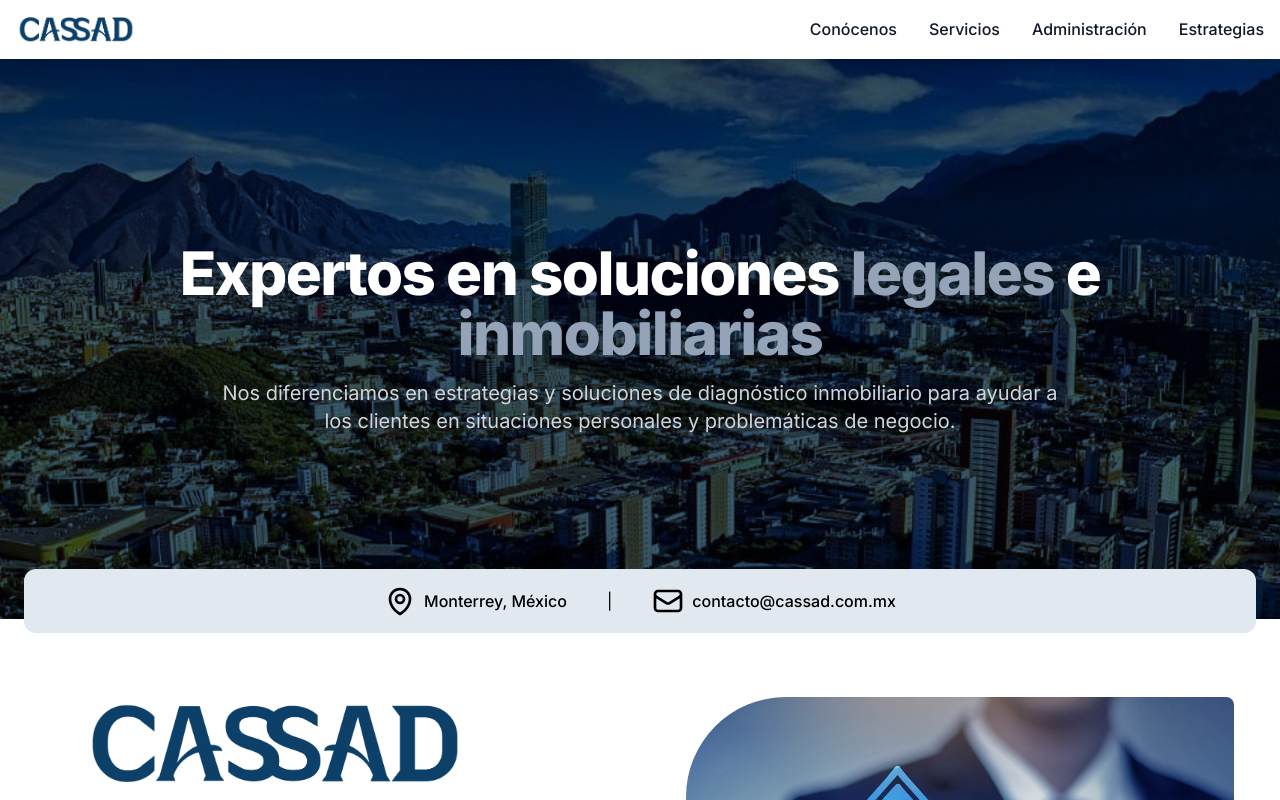
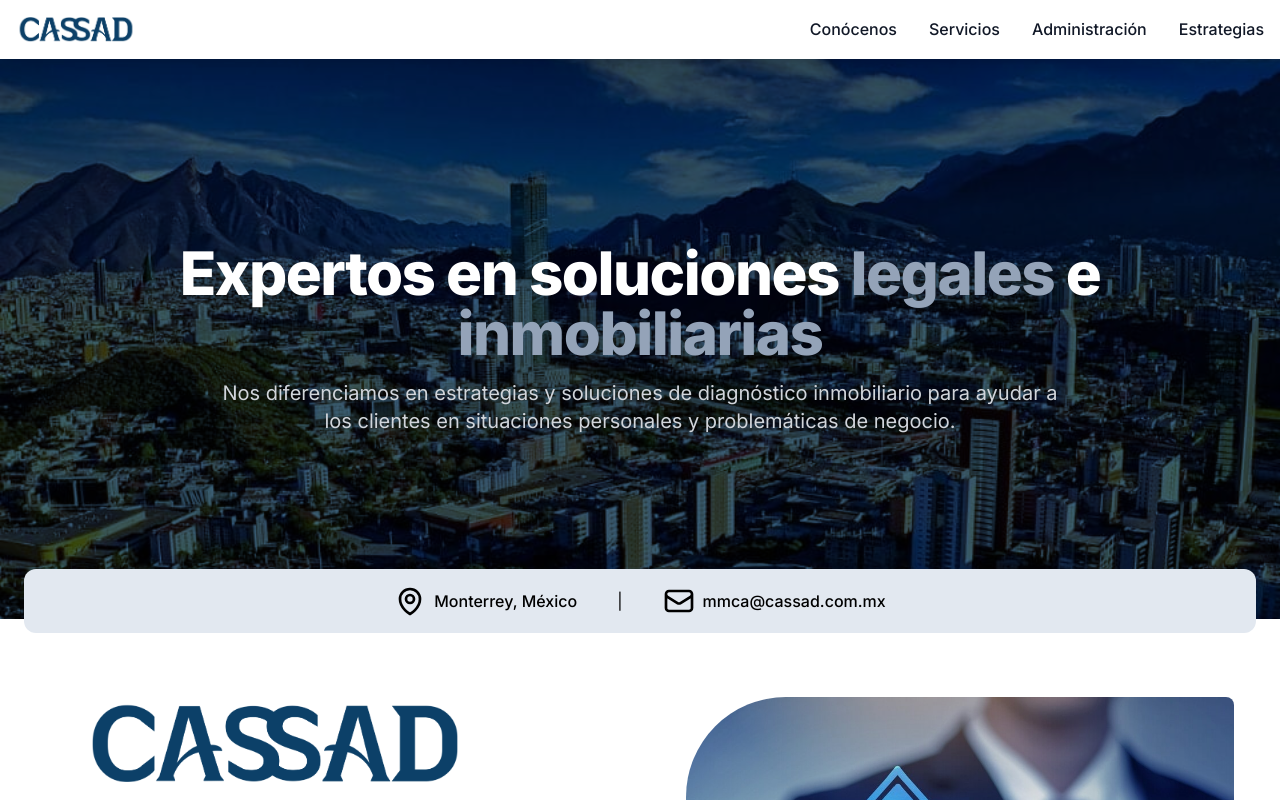
Before and after one commit to cassad-dev/cassad, a Next.js app: page / in a window 1280 px wide. Shown: the top 800 px of the page. Built offline with nearby package versions, Linux system fonts and the light colour scheme.

Commit message:
email configuration

```diff
--- a/app/page.tsx
+++ b/app/page.tsx
@@ -74,7 +74,7 @@
                   <svg xmlns="http://www.w3.org/2000/svg" fill="none" viewBox="0 0 24 24" strokeWidth="2" stroke="currentColor" className="h-8 w-8 text-primary mr-2">
                     <path strokeLinecap="round" strokeLinejoin="round" d="M21.75 6.75v10.5a2.25 2.25 0 0 1-2.25 2.25h-15a2.25 2.25 0 0 1-2.25-2.25V6.75m19.5 0A2.25 2.25 0 0 0 19.5 4.5h-15a2.25 2.25 0 0 0-2.25 2.25m19.5 0v.243a2.25 2.25 0 0 1-1.07 1.916l-7.5 4.615a2.25 2.25 0 0 1-2.36 0L3.32 8.91a2.25 2.25 0 0 1-1.07-1.916V6.75" />
                   </svg>
-                  <h6 className="font-medium">contacto@cassad.com.mx</h6>
+                  <h6 className="font-medium">mmca@cassad.com.mx</h6>
                 </div>
 
               </div>
--- a/app/ui/Footer.tsx
+++ b/app/ui/Footer.tsx
@@ -38,7 +38,7 @@
                             </Link>
 
                             {/* Email */}
-                            <a aria-label="email" className="focus:outline-none focus:ring-2 focus:ring-offset-2 focus:ring-gray-800 opacity-50 w-8 h-8 flex-shrink-0 bg-gray-800 cursor-pointer hover:bg-gray-700 rounded-full flex items-center justify-center" href="mailto:your.email@example.com" target="blank">
+                            <a aria-label="email" className="focus:outline-none focus:ring-2 focus:ring-offset-2 focus:ring-gray-800 opacity-50 w-8 h-8 flex-shrink-0 bg-gray-800 cursor-pointer hover:bg-gray-700 rounded-full flex items-center justify-center" href="mailto:mmca@cassad.com.mx" target="blank">
                                 <svg width="20" height="20" viewBox="0 0 25 25" fill="white" xmlns="http://www.w3.org/2000/svg">
                                     <path d="M1.5 8.67v8.58a3 3 0 0 0 3 3h15a3 3 0 0 0 3-3V8.67l-8.928 5.493a3 3 0 0 1-3.144 0L1.5 8.67Z" />
                                     <path d="M22.5 6.908V6.75a3 3 0 0 0-3-3h-15a3 3 0 0 0-3 3v.158l9.714 5.978a1.5 1.5 0 0 0 1.572 0L22.5 6.908Z" />
```
